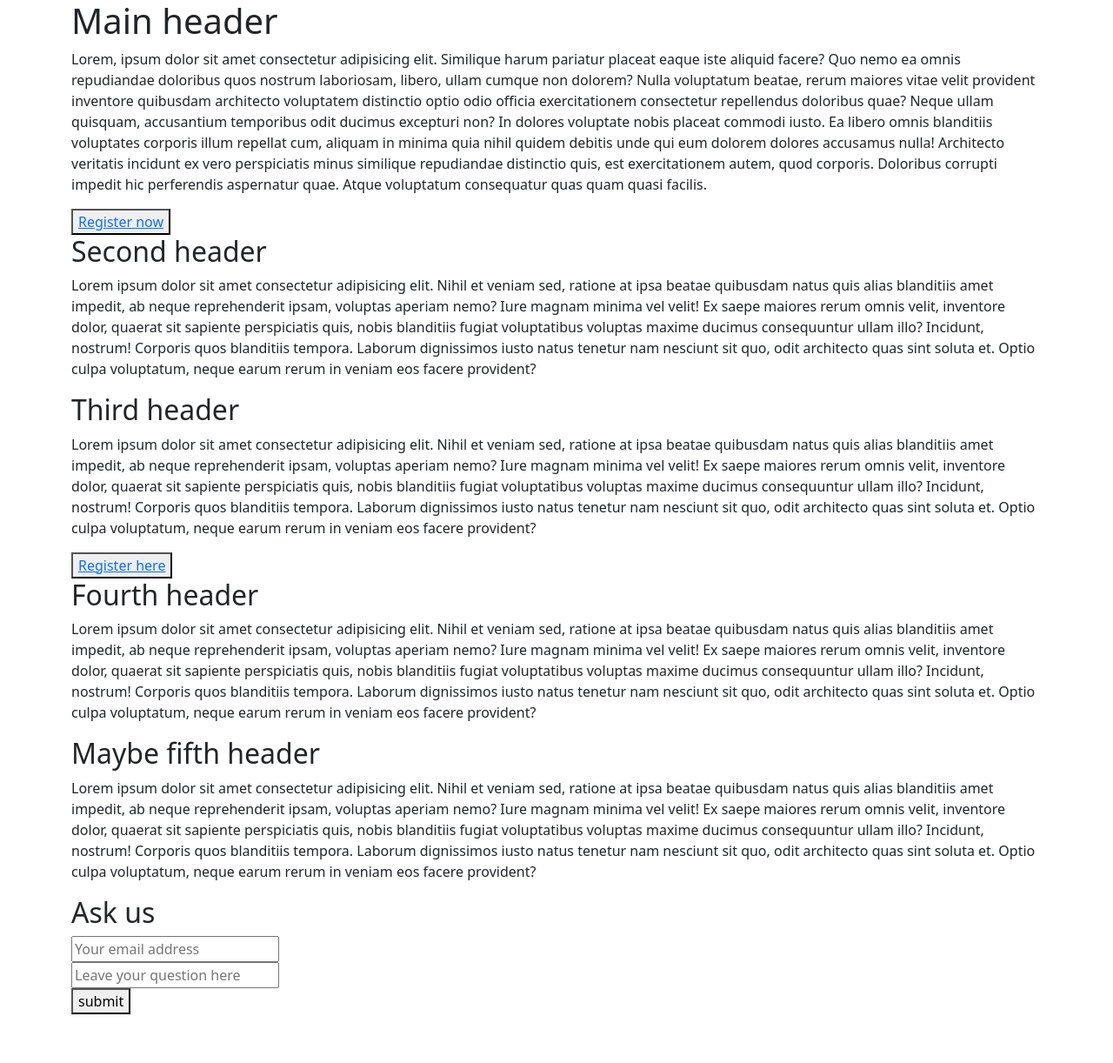
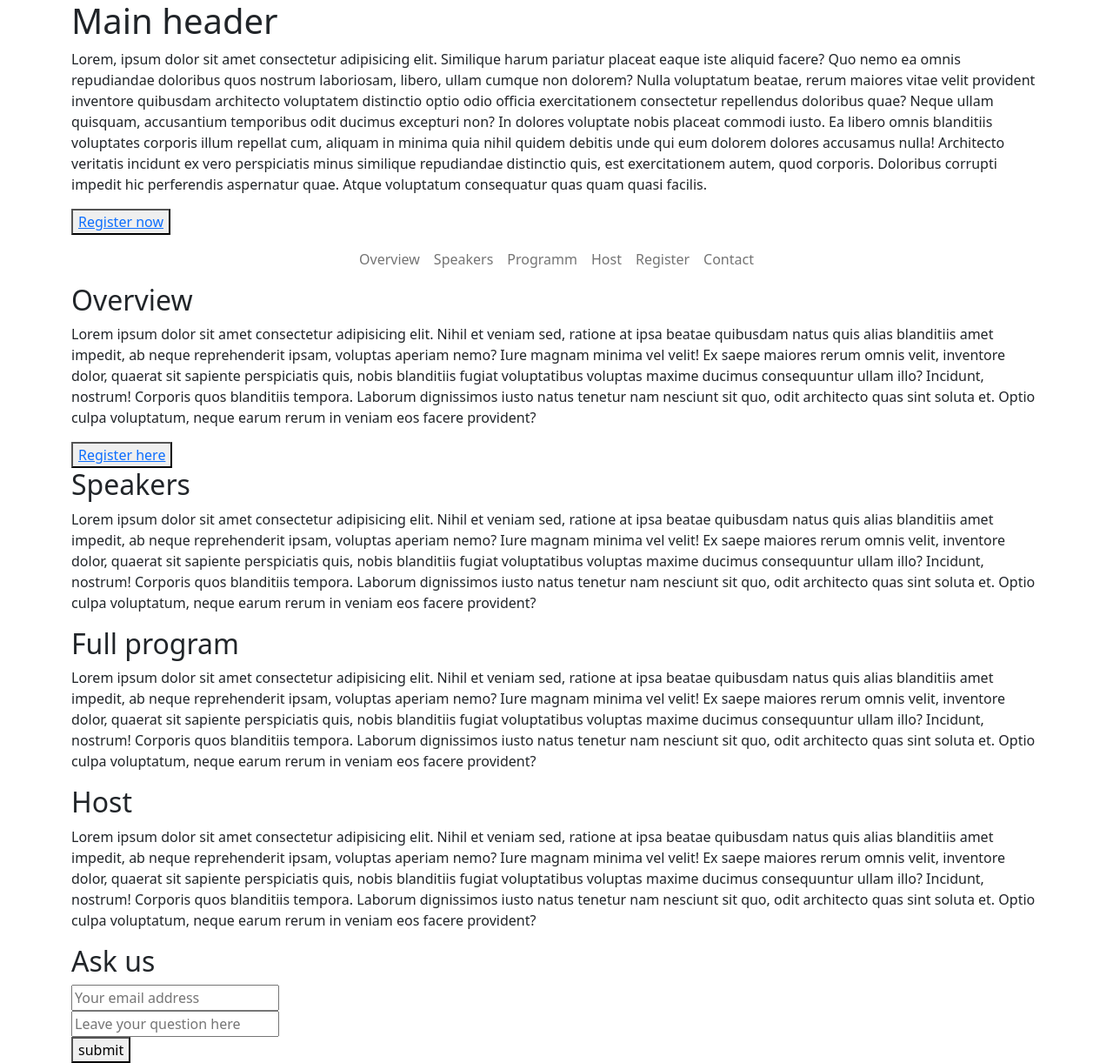
Before and after one commit to evatre/FinalTask, a plain HTML site: page frontend/index.html in a window 1280 px wide. Shown: the whole page at 87% size. Before the commit the page ends 1166 px from the top, so only its background shows below. Drawn offline with nearby package versions, Linux system fonts and the light colour scheme.

Commit message:
Add navigation to index.html

```diff
--- a/frontend/index.html
+++ b/frontend/index.html
@@ -12,6 +12,9 @@
 </head>
 
 <body>
+
+    <!-- Main section-->
+    <section id="main-section">
         <div class="container">
             <h1>Main header</h1>
             <p>Lorem, ipsum dolor sit amet consectetur adipisicing elit. Similique harum pariatur placeat eaque iste aliquid facere? Quo nemo ea omnis repudiandae doloribus quos nostrum laboriosam, libero, ullam cumque non dolorem?
@@ -20,29 +23,87 @@
             Architecto veritatis incidunt ex vero perspiciatis minus similique repudiandae distinctio quis, est exercitationem autem, quod corporis. Doloribus corrupti impedit hic perferendis aspernatur quae. Atque voluptatum consequatur quas quam quasi facilis.</p>
 
             <button> <a href="registration.html">Register now </a></button>
+        </div>
+    </section>
 
-        <h2>Second header</h2>
-        <p>Lorem ipsum dolor sit amet consectetur adipisicing elit. Nihil et veniam sed, ratione at ipsa beatae quibusdam natus quis alias blanditiis amet impedit, ab neque reprehenderit ipsam, voluptas aperiam nemo?
-        Iure magnam minima vel velit! Ex saepe maiores rerum omnis velit, inventore dolor, quaerat sit sapiente perspiciatis quis, nobis blanditiis fugiat voluptatibus voluptas maxime ducimus consequuntur ullam illo? Incidunt, nostrum!
-        Corporis quos blanditiis tempora. Laborum dignissimos iusto natus tenetur nam nesciunt sit quo, odit architecto quas sint soluta et. Optio culpa voluptatum, neque earum rerum in veniam eos facere provident?</p>
+    <!-- Nav Bar -->
+    <div>
+        <nav class="navbar navbar-expand-lg">
+            <button class="navbar-toggler" type="button" data-bs-toggle="collapse" data-bs-target="#navbarSupportedContent" aria-controls="navbarSupportedContent" aria-expanded="false" aria-label="Toggle navigation">
+            <span class="navbar-toggler-icon"></span>
+            </button>
+            <div class="collapse navbar-collapse justify-content-md-center" id="navbarSupportedContent">
+            <ul class="navbar-nav">
+                <li class="nav-item">
+                <a class="nav-link" href="#overview">Overview</a>
+                </li>
+                <li class="nav-item">
+                <a class="nav-link" href="#speakers">Speakers</a>
+                </li>
+                <li class="nav-item">
+                <a class="nav-link" href="#program">Programm</a>
+                </li>
+                <li class="nav-item">
+                <a class="nav-link" href="#host">Host</a>
+                </li>
+                <li class="nav-item">
+                <a class="nav-link" href="registration.html">Register</a>
+                </li>
+                <li class="nav-item">
+                <a class="nav-link" href="#contact">Contact</a>
+                </li>
+            </ul>
+            </div>
+        </nav>
+    </div>
 
-        <h2>Third header</h2>
+
+    <!-- Overview / about us section -->
+    <section id="overview">
+        <div class="container">
+            <h2>Overview</h2>
             <p>Lorem ipsum dolor sit amet consectetur adipisicing elit. Nihil et veniam sed, ratione at ipsa beatae quibusdam natus quis alias blanditiis amet impedit, ab neque reprehenderit ipsam, voluptas aperiam nemo?
             Iure magnam minima vel velit! Ex saepe maiores rerum omnis velit, inventore dolor, quaerat sit sapiente perspiciatis quis, nobis blanditiis fugiat voluptatibus voluptas maxime ducimus consequuntur ullam illo? Incidunt, nostrum!
             Corporis quos blanditiis tempora. Laborum dignissimos iusto natus tenetur nam nesciunt sit quo, odit architecto quas sint soluta et. Optio culpa voluptatum, neque earum rerum in veniam eos facere provident?</p>
 
             <button> <a href="registration.html">Register here </a></button>
+        </div>
+    </section>
 
-        <h2>Fourth header</h2>
+    <!-- Speakers section -->
+    <section id="speakers">
+        <div class="container">
+            <h2>Speakers</h2>
             <p>Lorem ipsum dolor sit amet consectetur adipisicing elit. Nihil et veniam sed, ratione at ipsa beatae quibusdam natus quis alias blanditiis amet impedit, ab neque reprehenderit ipsam, voluptas aperiam nemo?
             Iure magnam minima vel velit! Ex saepe maiores rerum omnis velit, inventore dolor, quaerat sit sapiente perspiciatis quis, nobis blanditiis fugiat voluptatibus voluptas maxime ducimus consequuntur ullam illo? Incidunt, nostrum!
             Corporis quos blanditiis tempora. Laborum dignissimos iusto natus tenetur nam nesciunt sit quo, odit architecto quas sint soluta et. Optio culpa voluptatum, neque earum rerum in veniam eos facere provident?</p>
+        </div>
+    </section>
 
-        <h2>Maybe fifth header</h2>
+    <!-- Full program section -->
+
+    <section id="program">
+        <div class="container">
+            <h2>Full program</h2>
             <p>Lorem ipsum dolor sit amet consectetur adipisicing elit. Nihil et veniam sed, ratione at ipsa beatae quibusdam natus quis alias blanditiis amet impedit, ab neque reprehenderit ipsam, voluptas aperiam nemo?
             Iure magnam minima vel velit! Ex saepe maiores rerum omnis velit, inventore dolor, quaerat sit sapiente perspiciatis quis, nobis blanditiis fugiat voluptatibus voluptas maxime ducimus consequuntur ullam illo? Incidunt, nostrum!
             Corporis quos blanditiis tempora. Laborum dignissimos iusto natus tenetur nam nesciunt sit quo, odit architecto quas sint soluta et. Optio culpa voluptatum, neque earum rerum in veniam eos facere provident?</p>
+        </div>
+    </section>
 
+<!-- Host section -->
+        <section id="host">
+            <div class="container">
+                <h2>Host</h2>
+                <p>Lorem ipsum dolor sit amet consectetur adipisicing elit. Nihil et veniam sed, ratione at ipsa beatae quibusdam natus quis alias blanditiis amet impedit, ab neque reprehenderit ipsam, voluptas aperiam nemo?
+                Iure magnam minima vel velit! Ex saepe maiores rerum omnis velit, inventore dolor, quaerat sit sapiente perspiciatis quis, nobis blanditiis fugiat voluptatibus voluptas maxime ducimus consequuntur ullam illo? Incidunt, nostrum!
+                Corporis quos blanditiis tempora. Laborum dignissimos iusto natus tenetur nam nesciunt sit quo, odit architecto quas sint soluta et. Optio culpa voluptatum, neque earum rerum in veniam eos facere provident?</p>
+            </div>
+        </section>
+
+<!-- Contact section-->
+<section id="contact">
+    <div class="container">
         <h2>Ask us</h2>
         <form action="#">
             <input type="email" placeholder="Your email address"><br>
@@ -50,6 +111,10 @@
             <button type="submit">submit</button>
         </form>
     </div>
+</section>
+
+
+
     <script href="scripts/index.js"></script>
 </body>
 </html>
```
Lines whose indentation alone changed are shown as unchanged.
